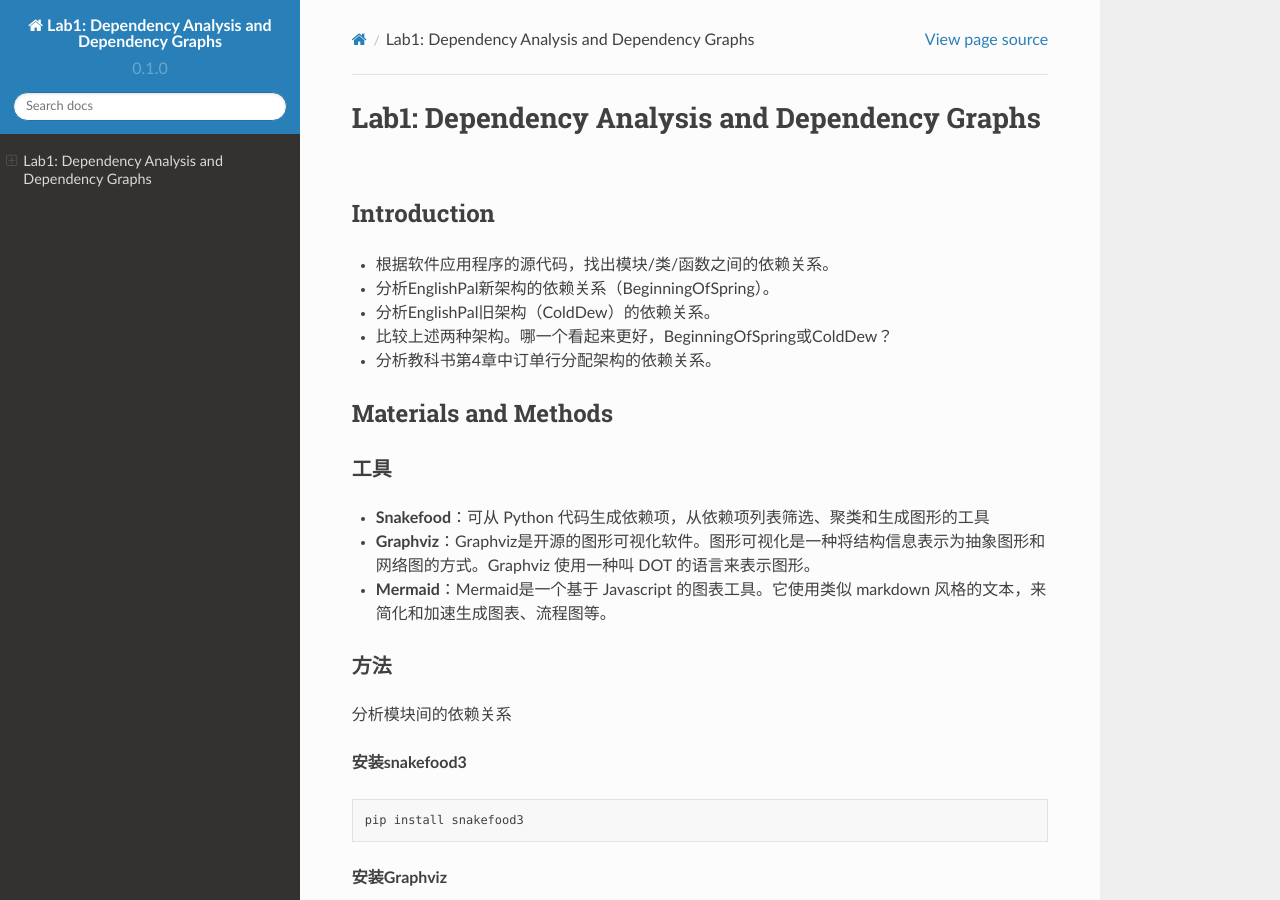
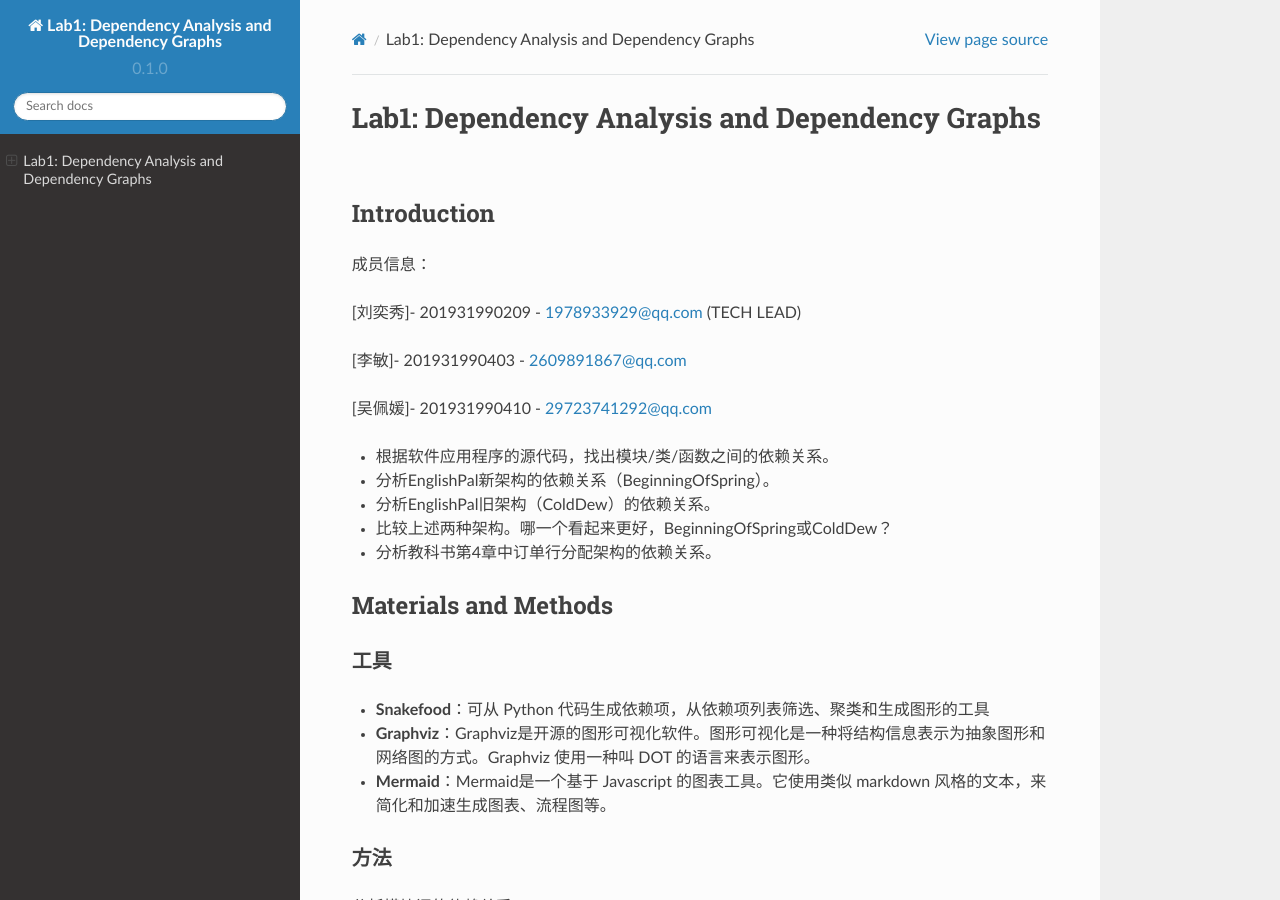
Before and after one commit to MelodyMin/Lab1-Report, a Sphinx documentation site: the page built from docs/source/index.rst, in a window 1280 px wide and 900 px high. Built offline with Sphinx 7.4.7 and the Read the Docs theme 2.0.0, drawn with Linux system fonts in a browser that asks for light colours; some of the changed text lies outside the part shown.

Commit message:
Update index.rst

```diff
--- a/docs/source/index.rst
+++ b/docs/source/index.rst
@@ -3,6 +3,16 @@ Lab1: Dependency Analysis and Dependency Graphs
 
 Introduction
 ------------------------
+
+成员信息：
+
+[刘奕秀]- 201931990209 - 1978933929@qq.com (TECH LEAD)
+
+[李敏]- 201931990403 - 2609891867@qq.com
+
+[吴佩媛]- 201931990410 - 29723741292@qq.com
+
+
 
 - 根据软件应用程序的源代码，找出模块/类/函数之间的依赖关系。
 - 分析EnglishPal新架构的依赖关系（BeginningOfSpring）。
```
Also changed, not shown: other parts of docs/source/index.rst (+0 -9 lines).
